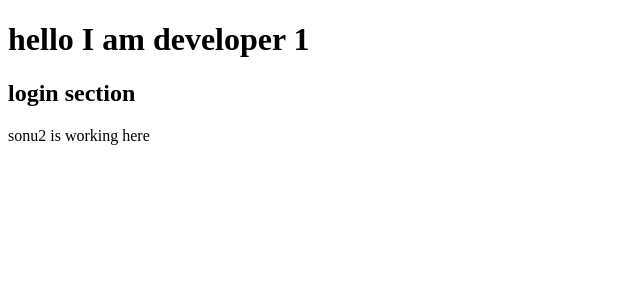
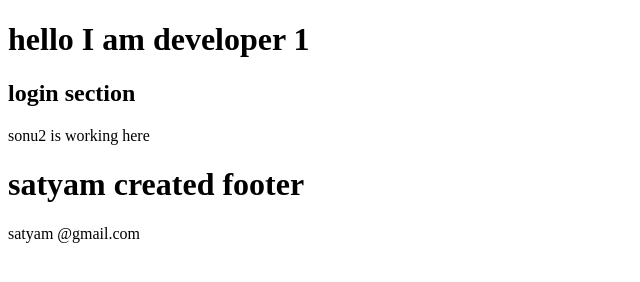
Before and after one commit to sonuk597733-cyber/team-practice, a plain HTML site: page index.html in a window 1280 px wide. Shown: the whole page, without its empty margins (0-640 px from the left). Drawn offline with Linux system fonts and the light colour scheme.

Commit message:
satyam created footer

```diff
--- a/index.html
+++ b/index.html
@@ -9,5 +9,9 @@
   <h1>hello I am developer 1</h1>
   <h2>login section</h2>
   <p>sonu2 is working here</p>
+  <footer>
+    <h1>satyam created footer</h1>
+    <p>satyam @gmail.com</p>
+  </footer>
 </body>
 </html>
```
